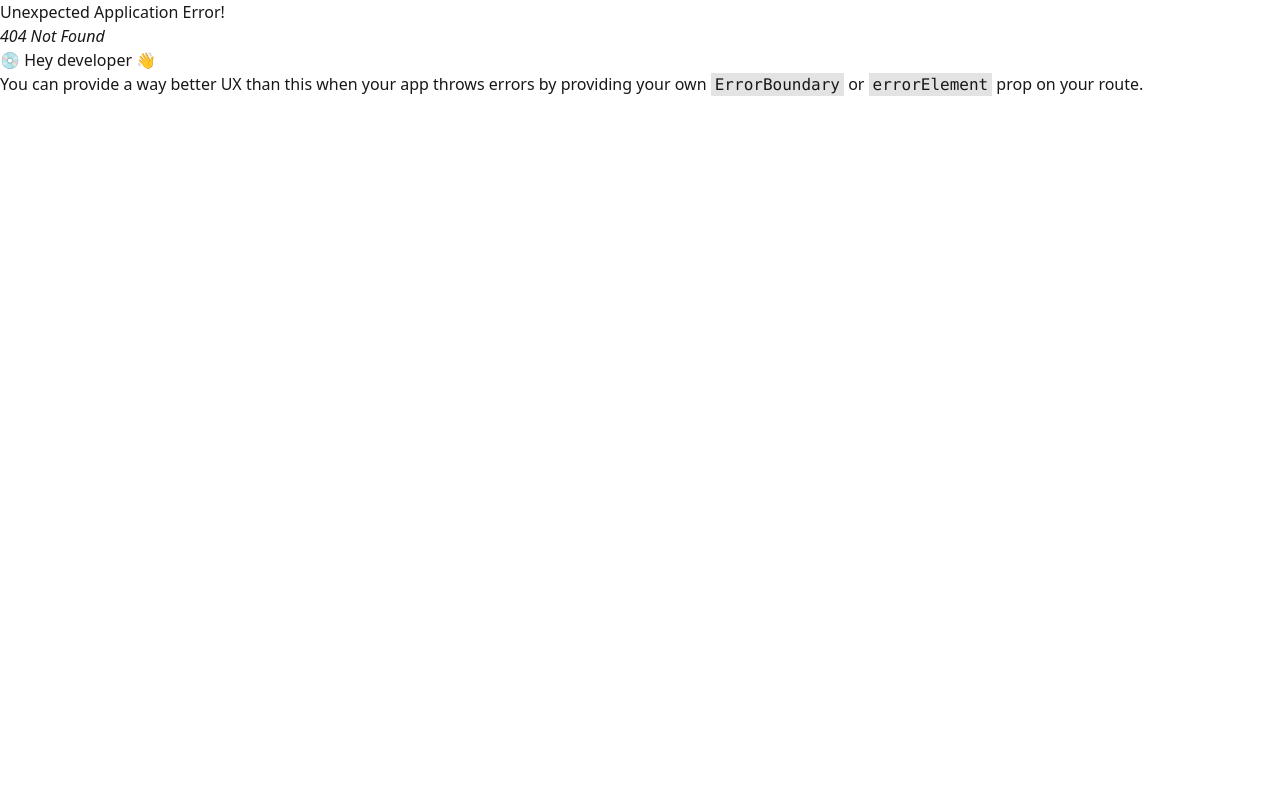
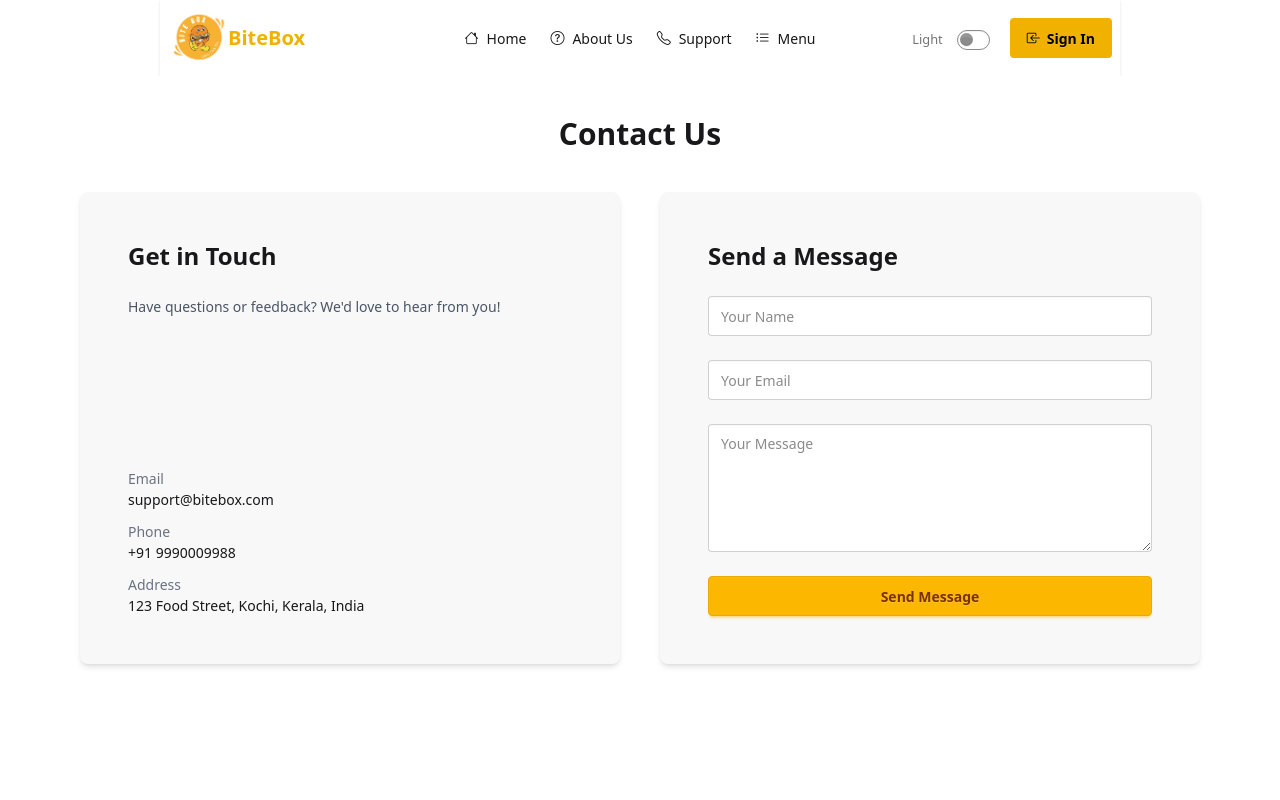
Before and after one commit to deimos19/BiteBox, a React (Vite) app: page /support in a window 1280 px wide. Before the commit this address had no page. Shown: the top 800 px of the page. Built offline with nearby package versions, Linux system fonts and the light colour scheme.

Commit message:
modified file

```diff
--- a/src/components/AdminFoodManager/AdminFoodManager.jsx
+++ b/src/components/AdminFoodManager/AdminFoodManager.jsx
@@ -39,7 +39,7 @@ const AdminFoodManager = () => {
 
   return (
     <div className="container mx-auto lg:px-40 py-8">
-      <div className='flex justify-between'>
+      <div className='flex justify-between' id='food'>
         <h2 className="text-2xl font-bold mb-6">Manage Food Items</h2>
         <div className="dropdown dropdown-end">
         <div tabIndex={0} role="button" className="btn btn-ghost hover:btn-primary m-1"><i class="bi bi-bag-plus-fill mr-1"></i>Add Food Item</div>
--- a/src/components/Header/AdminHeader.jsx
+++ b/src/components/Header/AdminHeader.jsx
@@ -2,7 +2,7 @@ import React from 'react'
 import BiteBox from "../../assets/hero-images/BiteBoxBusiness.png"
 import { Link } from 'react-router-dom'
 
-const AdminHeader = () => {
+const AdminHeader = ({ toggleTheme, currentTheme }) => {
   return (
     <div className="container mx-auto lg:px-40">
       <div className="navbar bg-base-100 shadow-sm">
@@ -31,13 +31,13 @@ const AdminHeader = () => {
   <div className="navbar-center hidden lg:flex">
     <ul className="menu menu-horizontal px-1">
       <li><Link to={'/admin'}><i class="bi bi-house"></i>Home</Link></li>
-      <li><Link><i class="bi bi-tools"></i>Manage</Link></li>
-      <li><Link><i class="bi bi-telephone"></i>Support</Link></li>
+      <li><a href='#food'><i class="bi bi-tools"></i>Manage Food</a></li>
+      <li><Link to={'/admin/support'}><i class="bi bi-telephone"></i>Support</Link></li>
     </ul>
   </div>
   <div className="navbar-end">
     <div className="mx-5 text-center">
-      <Link to={'/admin/Orders'} className='btn btn-ghost'><i class="bi bi-view-list"></i>View Orders</Link>
+      <Link to={'/admin/Orders'} className='btn btn-ghost'><i class="bi bi-view-list"></i>Orders</Link>
     </div>
     <div className="dropdown dropdown-end">
       <div tabIndex={0} role="button" className="btn btn-ghost btn-circle avatar">
@@ -51,10 +51,17 @@ const AdminHeader = () => {
         tabIndex={0}
         className="menu menu-sm dropdown-content bg-base-100 rounded-box z-1 mt-3 w-52 p-2 shadow">
         <li>
-          <Link className="justify-between">
-            Profile
-            <span className="badge">New</span>
-          </Link>
+          <div className="form-control">
+            <label className="label cursor-pointer">Theme :
+              <span className="label-text mr-2">{currentTheme === 'light' ? 'Light' : 'Dark'}</span>
+              <input
+                type="checkbox"
+                className="toggle toggle-primary"
+                onChange={toggleTheme}
+                checked={currentTheme === 'dark'}
+              />
+            </label>
+          </div>
         </li>
         <li><a>Settings</a></li>
         <li><Link to={'/'}>Logout</Link></li>
--- a/src/components/Header/Header.jsx
+++ b/src/components/Header/Header.jsx
@@ -3,7 +3,7 @@ import BiteBox from "../../assets/hero-images/BiteBox.png";
 import { useNavigate } from 'react-router-dom';
 import { Link } from 'react-router-dom';
 
-const Header = () => {
+const Header = ({ toggleTheme, currentTheme }) => {
   const navigate = useNavigate();
   const user = JSON.parse(localStorage.getItem('loggedInUser'));
 
@@ -16,7 +16,7 @@ const Header = () => {
 
   return (
     <div className="container mx-auto lg:px-40">
-      <div className="navbar bg-grey-500 text-white shadow-sm">
+      <div className="navbar bg-base-100 text-base-content shadow-sm">
 
         <div className="navbar-start items-center">
           <div className="dropdown">
@@ -36,8 +36,8 @@ const Header = () => {
               className="menu menu-sm dropdown-content bg-base-100 rounded-box z-1 mt-3 w-52 p-2 shadow"
             >
               <li><Link to={'/'}><i className="bi bi-house"></i> Home</Link></li>
-              <li><Link><i className="bi bi-question-circle"></i> About Us</Link></li>
-              <li><Link><i className="bi bi-telephone"></i> Support</Link></li>
+              <li><Link to={'/about'}><i className="bi bi-question-circle"></i> About Us</Link></li>
+              <li><Link to={'/support'}><i className="bi bi-telephone"></i> Support</Link></li>
               <li><Link><i className="bi bi-list-ul"></i> Menu</Link></li>
             </ul>
           </div>
@@ -53,9 +53,9 @@ const Header = () => {
         <div className="navbar-center hidden lg:flex">
           <ul className="menu menu-horizontal px-1">
             <li><Link to={'/'}><i className="bi bi-house"></i> Home</Link></li>
-            <li><Link><i className="bi bi-question-circle"></i> About Us</Link></li>
-            <li><Link><i className="bi bi-telephone"></i> Support</Link></li>
-            <li><Link><i className="bi bi-list-ul"></i> Menu</Link></li>
+            <li><Link to={'/about'}><i className="bi bi-question-circle"></i> About Us</Link></li>
+            <li><Link to={'/Support'}><i className="bi bi-telephone"></i> Support</Link></li>
+            <li><a href='#Menu'><i className="bi bi-list-ul"></i> Menu</a></li>
           </ul>
         </div>
 
@@ -78,10 +78,27 @@ const Header = () => {
               <small>{restaurantStatus}</small>
             </div>
           )}
-
-          <Link to={'/cart'} className="btn btn-ghost border-none hover:border-none">
-            <i className="bi bi-cart-dash"></i>Cart
-          </Link>
+          {user ? (
+            <Link to="/cart" className="btn btn-ghost border-none hover:border-none">
+              <i className="bi bi-cart-dash"></i> Cart
+            </Link>
+          ) : (
+            <div className="form-control">
+              <label className="label cursor-pointer">
+                <small>
+                  <span className="label-text mr-2">
+                    {currentTheme === 'light' ? 'Light' : 'Dark'}
+                  </span>
+                </small>
+                <input
+                  type="checkbox"
+                  className="toggle toggle-primary toggle-sm"
+                  onChange={toggleTheme}
+                  checked={currentTheme === 'dark'}
+                />
+              </label>
+            </div>
+          )}
 
           {user ? (
             <div className="dropdown dropdown-end">
@@ -97,13 +114,29 @@ const Header = () => {
                 tabIndex={0}
                 className="menu menu-sm dropdown-content bg-base-100 rounded-box z-1 mt-3 w-52 p-2 shadow"
               >
+                <li>
+                  <div className="form-control">
+                    <label className="label cursor-pointer">Theme:
+                      <span className="label-text mr-2">{currentTheme === 'light' ? 'Light' : 'Dark'}</span>
+                      <input
+                        type="checkbox"
+                        className="toggle toggle-primary"
+                        onChange={toggleTheme}
+                        checked={currentTheme === 'dark'}
+                      />
+                    </label>
+                  </div>
+                </li>
+                <li><a>Settings</a></li>
                 <li><a onClick={handleLogout}>Logout</a></li>
               </ul>
             </div>
           ) : (
+            <>
             <Link to={'/Login'} className="btn btn-ghost bg-yellow-500 text-black hover:bg-yellow-600">
               <i className="bi bi-box-arrow-in-left"></i> Sign In
             </Link>
+            </>
           )}
         </div>
 
--- a/src/components/Hero/AdminHero.jsx
+++ b/src/components/Hero/AdminHero.jsx
@@ -18,7 +18,7 @@ const AdminHero = () => {
               quasi. In deleniti eaque aut repudiandae et a id nisi.
             </p>
             <div className='flex gap-4'>
-            <button className="btn btn-primary"><i class="bi bi-tools"></i>Manage</button>
+            <a href='#food' className="btn btn-primary"><i class="bi bi-tools"></i>Manage</a>
             <Link to={'/admin/Orders'} className='btn btn-primary'><i class="bi bi-view-list"></i>View Orders</Link>
             </div>
           </div>
--- a/src/components/Hero/Hero.jsx
+++ b/src/components/Hero/Hero.jsx
@@ -11,11 +11,11 @@ const Hero = () => {
             <img src={BiteBox} alt="Delicious Food" className=""/>
             <div className='text-center lg:text-left'>
             <h1 className="text-5xl font-bold">Crave It. Order It. Enjoy It!</h1>
-            <p className="py-6">
+            <p className="py-6 ">
                 From sizzling street bites to gourmet meals, get your favorite dishes delivered hot and fresh.
                 Fast delivery, endless choices, and happiness in every bite!
             </p>
-            <button className="btn btn-warning"><i class="bi bi-building"></i>Explore Menu</button>
+            <a href='#Menu' className="btn btn-warning"><i class="bi bi-building"></i>Explore Menu</a>
             </div>
         </div>
         </div>
--- /dev/null
+++ b/src/pages/AboutPage/AboutPage.jsx
@@ -0,0 +1,59 @@
+import React from 'react';
+
+const AboutPage = () => {
+  return (
+    <div className="min-h-screen bg-base-100 px-5 py-10 md:px-20">
+      <div className="max-w-4xl mx-auto">
+        <h1 className="text-4xl font-bold text-center mb-8">About Us</h1>
+
+
+        <div className="card bg-base-200 shadow-md mb-6">
+          <div className="card-body">
+            <h2 className="card-title text-2xl">Our Story</h2>
+            <p className="text-gray-600">
+              Bitebox started with a simple idea: bringing delicious food to your doorstep effortlessly.
+              We’re a team of food lovers and tech enthusiasts who believe everyone deserves great meals, fast service, and a hassle-free ordering experience.
+            </p>
+          </div>
+        </div>
+
+
+        <div className="grid grid-cols-1 md:grid-cols-2 gap-6 mb-6">
+          <div className="card bg-base-200 shadow-md">
+            <div className="card-body">
+              <h2 className="card-title text-xl">Our Mission</h2>
+              <p className="text-gray-600">
+                To connect hungry customers with their favorite restaurants through a fast, user-friendly, and affordable platform.
+              </p>
+            </div>
+          </div>
+
+          <div className="card bg-base-200 shadow-md">
+            <div className="card-body">
+              <h2 className="card-title text-xl">Our Vision</h2>
+              <p className="text-gray-600">
+                To become the most loved and trusted food delivery brand, known for quality, convenience, and customer satisfaction.
+              </p>
+            </div>
+          </div>
+        </div>
+
+
+        <div className="card bg-base-200 shadow-md">
+          <div className="card-body">
+            <h2 className="card-title text-2xl">Why Choose Bitebox?</h2>
+            <ol className="list-disc list-inside text-gray-600 space-y-2">
+              <li>Super-fast delivery across your city</li>
+              <li>Curated menus from top-rated restaurants</li>
+              <li>Easy-to-use interface for smooth ordering</li>
+              <li>Exciting deals and rewards on every order</li>
+              <li>24/7 customer support</li>
+            </ol>
+          </div>
+        </div>
+      </div>
+    </div>
+  );
+};
+
+export default AboutPage;
--- a/src/pages/LoginPage/Login.jsx
+++ b/src/pages/LoginPage/Login.jsx
@@ -35,7 +35,7 @@ const Login = () => {
 
         <div className="text-center">
           <h2 className="text-3xl font-bold mb-4 text-yellow-500">Welcome Back to BiteBox!</h2>
-          <p className="text-gray-100 mb-4">
+          <p className="mb-4">
             Craving something delicious? Login and explore our wide variety of meals delivered fast and fresh.
           </p>
           <img src={BiteBox} alt="Food Illustration" className="rounded-lg mx-auto object-cover" />
--- /dev/null
+++ b/src/pages/SupportPage/SupportPage.jsx
@@ -0,0 +1,110 @@
+import React, { useState } from 'react';
+
+const SupportPage = () => {
+  const [formData, setFormData] = useState({
+    name: '',
+    email: '',
+    message: '',
+  });
+
+  const [showToast, setShowToast] = useState(false);
+
+  const handleChange = (e) => {
+    setFormData((prev) => ({
+      ...prev,
+      [e.target.name]: e.target.value,
+    }));
+  };
+
+  const handleSubmit = (e) => {
+    e.preventDefault();
+    console.log(formData);
+    setShowToast(true);
+    setFormData({ name: '', email: '', message: '' });
+
+
+    setTimeout(() => {
+      setShowToast(false);
+    }, 3000);
+  };
+
+  return (
+    <div className="min-h-screen bg-base-100 px-5 py-10 md:px-20 relative">
+      <h1 className="text-3xl font-bold text-center mb-10">Contact Us</h1>
+
+      <div className="grid grid-cols-1 md:grid-cols-2 gap-10">
+
+        <div className="card bg-base-200 shadow-md p-6">
+          <div className="card-body">
+            <h2 className="card-title text-2xl mb-4">Get in Touch</h2>
+            <p className="mb-4 text-gray-600">
+              Have questions or feedback? We'd love to hear from you!
+            </p>
+            <div className="space-y-3">
+              <div>
+                <p className="text-sm text-gray-500">Email</p>
+                <p className="font-medium">support@bitebox.com</p>
+              </div>
+              <div>
+                <p className="text-sm text-gray-500">Phone</p>
+                <p className="font-medium">+91 9990009988</p>
+              </div>
+              <div>
+                <p className="text-sm text-gray-500">Address</p>
+                <p className="font-medium">123 Food Street, Kochi, Kerala, India</p>
+              </div>
+            </div>
+          </div>
+        </div>
+
+
+        <form onSubmit={handleSubmit} className="card bg-base-200 shadow-md p-6">
+          <div className="card-body space-y-4">
+            <h2 className="card-title text-2xl">Send a Message</h2>
+
+            <input
+              type="text"
+              name="name"
+              value={formData.name}
+              onChange={handleChange}
+              placeholder="Your Name"
+              className="input input-bordered w-full"
+              required
+            />
+            <input
+              type="email"
+              name="email"
+              value={formData.email}
+              onChange={handleChange}
+              placeholder="Your Email"
+              className="input input-bordered w-full"
+              required
+            />
+            <textarea
+              name="message"
+              value={formData.message}
+              onChange={handleChange}
+              placeholder="Your Message"
+              className="textarea textarea-bordered w-full h-32"
+              required
+            />
+            <button type="submit" className="btn btn-warning w-full">
+              Send Message
+            </button>
+          </div>
+        </form>
+      </div>
+
+
+      {showToast && (
+        <div className="toast toast-end">
+          <div className="alert alert-success">
+            <span>Message sent successfully!</span>
+          </div>
+        </div>
+      )}
+    </div>
+  );
+};
+
+export default SupportPage;
--- a/src/root/Adminroot.jsx
+++ b/src/root/Adminroot.jsx
@@ -1,12 +1,25 @@
-import React from 'react'
+import React, { useEffect, useState } from 'react';
 import AdminHeader from "../components/Header/AdminHeader"
 import Footer from '../components/Footer/Footer'
 import { Outlet } from 'react-router-dom'
 
 const Adminroot = () => {
+  const [theme, setTheme] = useState('light');
+
+    useEffect(() => {
+      document.documentElement.setAttribute('data-theme', theme);
+      localStorage.setItem('theme', theme);
+    }, [theme]);
+
+    useEffect(() => {
+      const saved = localStorage.getItem('theme');
+      if (saved) setTheme(saved);
+    }, []);
+
+    const toggleTheme = () => setTheme(prev => (prev === 'light' ? 'dark' : 'light'));
   return (
      <>
-    <AdminHeader/>
+    <AdminHeader toggleTheme={toggleTheme} currentTheme={theme}/>
     <Outlet/>
     <Footer/>
     </>
--- a/src/root/Userroot.jsx
+++ b/src/root/Userroot.jsx
@@ -1,15 +1,30 @@
-import Header from '../components/Header/Header'
-import Footer from '../components/Footer/Footer'
-import { Outlet } from 'react-router-dom'
+import React, { useEffect, useState } from 'react';
+import Header from '../components/Header/Header';
+import Footer from '../components/Footer/Footer';
+import { Outlet } from 'react-router-dom';
 
 const Userroot = () => {
+  const [theme, setTheme] = useState('light');
+
+  useEffect(() => {
+    document.documentElement.setAttribute('data-theme', theme);
+    localStorage.setItem('theme', theme);
+  }, [theme]);
+
+  useEffect(() => {
+    const saved = localStorage.getItem('theme');
+    if (saved) setTheme(saved);
+  }, []);
+
+  const toggleTheme = () => setTheme(prev => (prev === 'light' ? 'dark' : 'light'));
+
   return (
     <>
-    <Header/>
-    <Outlet/>
-    <Footer/>
+      <Header toggleTheme={toggleTheme} currentTheme={theme} />
+      <Outlet />
+      <Footer />
     </>
-  )
-}
+  );
+};
 
-export default Userroot
+export default Userroot;
--- /dev/null
+++ b/tailwind.config.js
@@ -0,0 +1,32 @@
+// tailwind.config.js
+import daisyui from 'daisyui';
+
+/** @type {import('tailwindcss').Config} */
+export default {
+  content: [
+    "./src/**/*.{js,jsx,ts,tsx}"
+  ],
+  theme: {
+    extend: {},
+  },
+  plugins: [daisyui],
+  daisyui: {
+    themes: [
+      {
+        bitebox: {
+          "primary": "#F59E0B",
+          "secondary": "#FBBF24",
+          "accent": "#FB923C",
+          "neutral": "#1F2937",
+          "base-100": "#ffffff",
+          "info": "#3ABFF8",
+          "success": "#36D399",
+          "warning": "#FBBD23",
+          "error": "#F87272",
+        },
+      },
+      "light",
+      "dark"
+    ]
+  }
+};
```
Also changed, not shown: src/main.jsx (+14 -0 lines).
